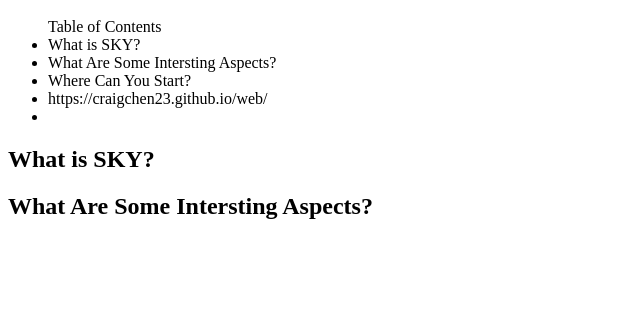
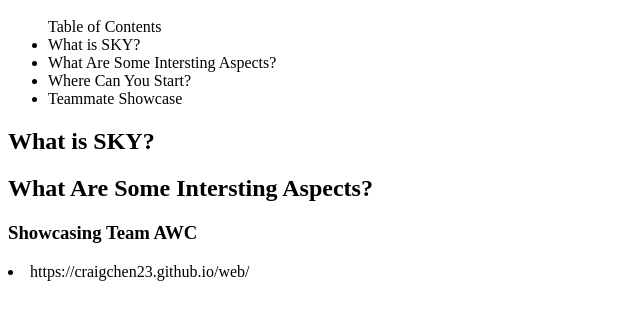
Before and after one commit to annli33/web, a plain HTML site: page index.html in a window 1280 px wide. Shown: the part 48-368 px from the top of the page, without its empty margins (0-640 px from the left). Drawn offline with Linux system fonts and the light colour scheme.

Commit message:
Update index.html

```diff
--- a/index.html
+++ b/index.html
@@ -12,10 +12,11 @@
       <li> What is SKY? </li>
       <li> What Are Some Intersting Aspects? </li>
       <li> Where Can You Start? </li>
-      <li> https://craigchen23.github.io/web/ </li>
-      <li>  </li>
+      <li> Teammate Showcase </li>
     </ul>
     <h2> What is SKY? </h2>
     <h2> What Are Some Intersting Aspects? </h2>
+    <h3> Showcasing Team AWC </h3>
+      <li> https://craigchen23.github.io/web/ </li>
   </body>
 </html>
```
